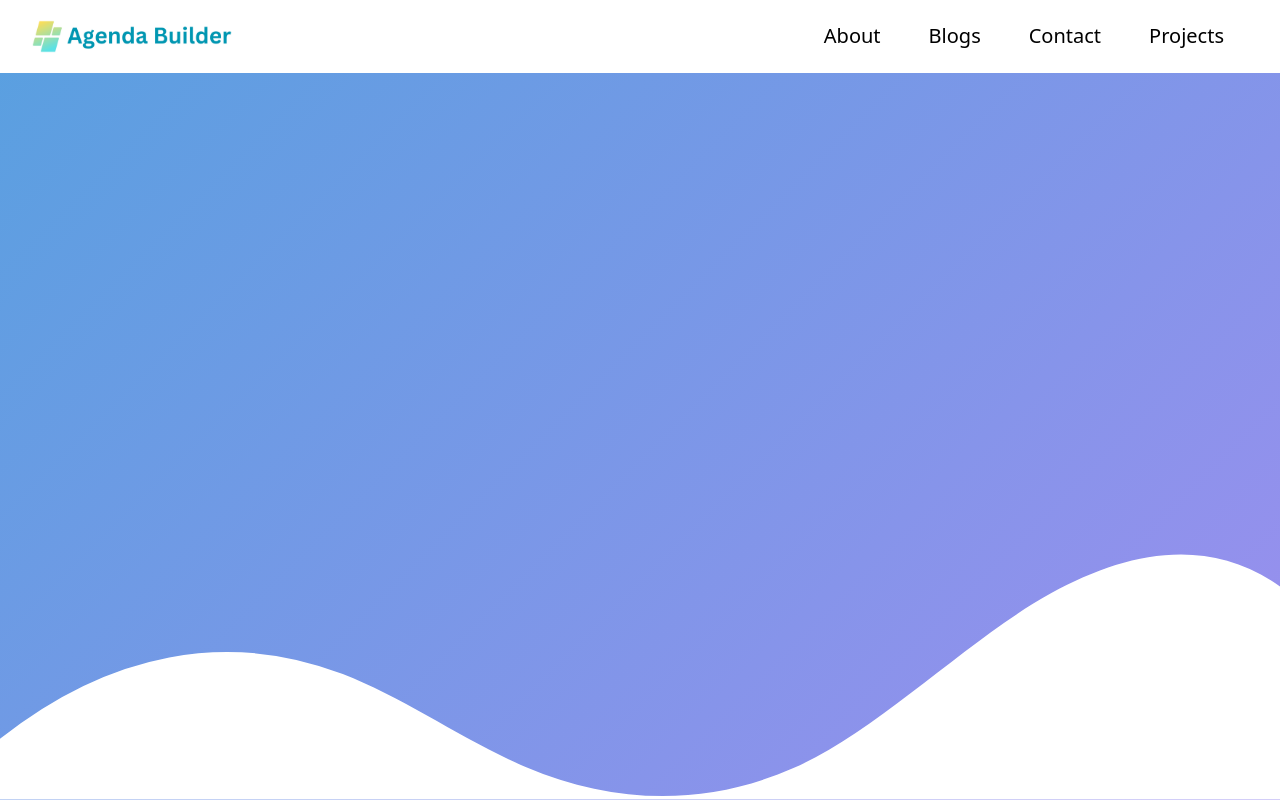
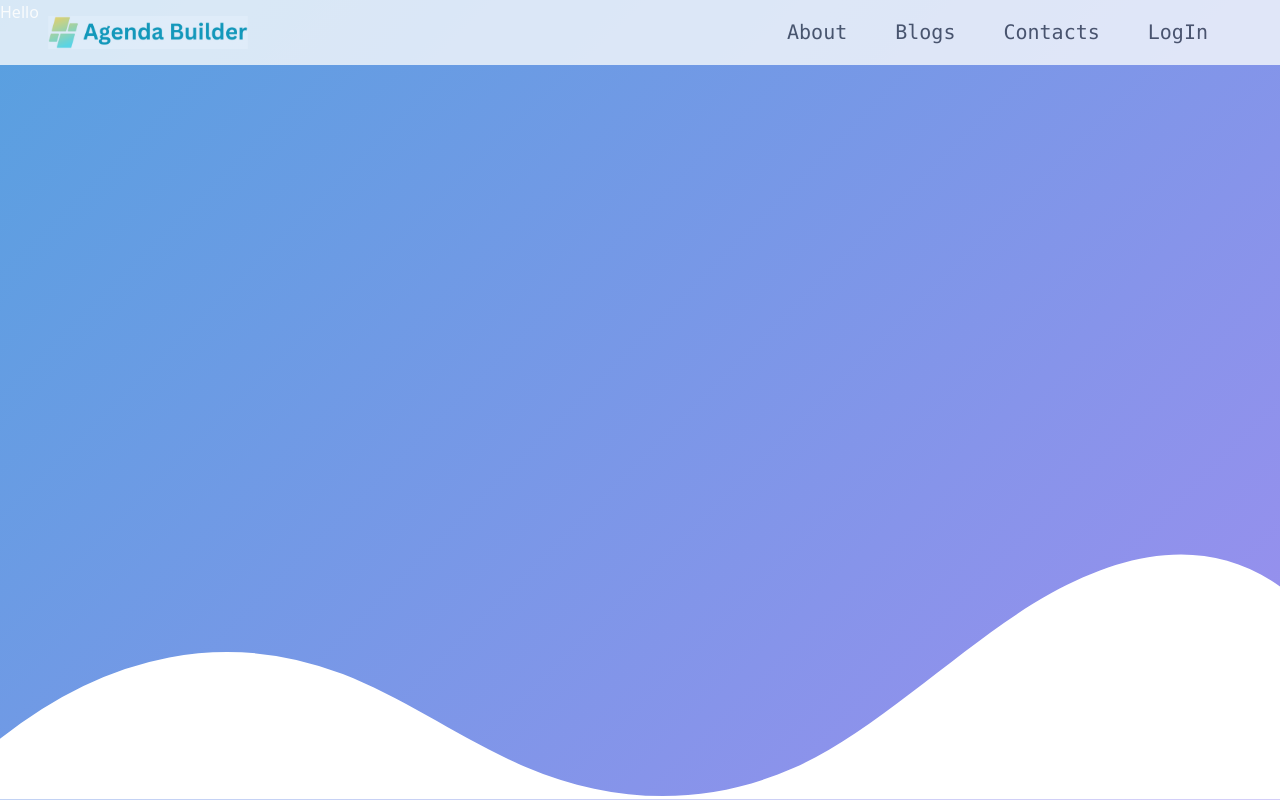
Before and after one commit to srshah27/agenda-builder, a Next.js app: page /landing in a window 1280 px wide. Built offline with nearby package versions, Linux system fonts and the light colour scheme.

Commit message:
navbar changes

```diff
--- a/src/components/NavbarDhara.js
+++ b/src/components/NavbarDhara.js
@@ -1,17 +1,18 @@
 import Image from 'next/image'
 import Link from 'next/link'
 import { useState } from 'react'
-import menu from '../../public/svg/menu.svg'
-import close from '../../public/svg/close.svg'
-
+// import menu from '../../public/svg/menu.svg'
+// import close from '../../public/svg/close.svg'
+import {HiMenu} from 'react-icons/hi'
+import {IoClose} from 'react-icons/io5'
 function Navbar() {
   const [navbar, setNavbar] = useState(false)
   return (
     <>
-      <nav className="w-full bg-white fixed top-0 left-0 z-10">
-        <div className="justify-between px-4 mx-auto lg:max-w-7xl md:items-center md:flex md:px-8">
+      <nav className="w-full bg-slate-50 opacity-80 fixed top-0 left-0 z-10 ">
+        <div className="justify-between  mx-4 lg:max-w-7xl md:items-center md:flex md:px-8">
           <div>
-            <div className="flex items-center justify-between py-3 md:py-5 md:block">
+            <div className="flex items-center py-3 md:py-4 md:block left-0 ">
               <Link href="/">
                 <Image
                   src="/svg/agenda.svg"
@@ -22,19 +23,21 @@ function Navbar() {
               </Link>
               <div className="md:hidden">
                 <button
-                  className="p-2 text-gray-700 rounded-md outline-none focus:border-gray-400 focus:border"
+                  className="p-2 text-gray-700 right-0 " //rounded-md outline-none focus:border-gray-400 focus:border
                   onClick={() => setNavbar(!navbar)}
                 >
                   {navbar ? (
-                    <Image src={close} width={30} height={30} alt="logo" />
+                    <IoClose className="text-primary  w-6 h-6 ml-[480px]" />
+                    // <Image src={close} width={40} height={30} alt="logo" />
                   ) : (
-                    <Image
-                      src={menu}
-                      width={30}
-                      height={30}
-                      alt="logo"
-                      className="focus:border-none active:border-none"
-                    />
+                    // <Image
+                    //   src={menu}
+                    //   width={30}
+                    //   height={30}
+                    //   alt="logo"
+                    //   className="focus:border-none active:border-none"
+                    // />
+                    <HiMenu className="text-primary w-6 h-6 ml-[480px]" />
                   )}
                 </button>
               </div>
@@ -46,25 +49,30 @@ function Navbar() {
                 navbar ? 'p-12 md:p-0 block' : 'hidden'
               }`}
             >
-              <ul className="h-screen md:h-auto items-center justify-center md:flex ">
-                <li className="pb-2 text-xl text-black py-2 md:px-6 text-center border-b-2 md:border-b-0  hover:bg-purple-900  border-purple-900  md:hover:text-purple-600 md:hover:bg-transparent">
+              <ul className="h-screen md:h-auto items-center justify-center md:flex font-mono">
+                <li className=" text-xl text-neutral py-2 md:px-6 text-center border-b-2  md:border-b-0  border-primary  md:hover:text-primary ">
                   <Link href="#about" onClick={() => setNavbar(!navbar)}>
                     About
                   </Link>
                 </li>
-                <li className="pb-2 text-xl text-black py-2 px-6 text-center  border-b-2 md:border-b-0  hover:bg-purple-600  border-purple-900  md:hover:text-purple-600 md:hover:bg-transparent">
+                <li className="text-xl text-neutral py-2 px-6 text-center  border-b-2  md:border-b-0   border-primary  md:hover:text-primary">
                   <Link href="#blog" onClick={() => setNavbar(!navbar)}>
                     Blogs
                   </Link>
                 </li>
-                <li className="pb-2 text-xl text-black py-2 px-6 text-center  border-b-2 md:border-b-0  hover:bg-purple-600  border-purple-900  md:hover:text-purple-600 md:hover:bg-transparent">
+                <li className="text-xl text-neutral py-2 px-6 text-center  border-b-2 md:border-b-0   border-primary  md:hover:text-primary">
                   <Link href="#contact" onClick={() => setNavbar(!navbar)}>
-                    Contact
+                   Contacts
                   </Link>
                 </li>
-                <li className="pb-2 text-xl text-black py-2 px-6 text-center  border-b-2 md:border-b-0  hover:bg-purple-600  border-purple-900  md:hover:text-purple-600 md:hover:bg-transparent">
+                {/* <li className="text-xl text-neutral py-2 px-6 text-center  border-b-2 md:border-b-0   border-primary  md:hover:text-primary">
                   <Link href="#projects" onClick={() => setNavbar(!navbar)}>
                     Projects
+                  </Link>
+                  </li> */}
+                <li className="text-xl text-neutral py-2 px-6 text-center   md:border-b-0   border-primary  md:hover:text-primary">
+                  <Link href="/login" onClick={() => setNavbar(!navbar)}>
+                    LogIn
                   </Link>
                 </li>
               </ul>
```
